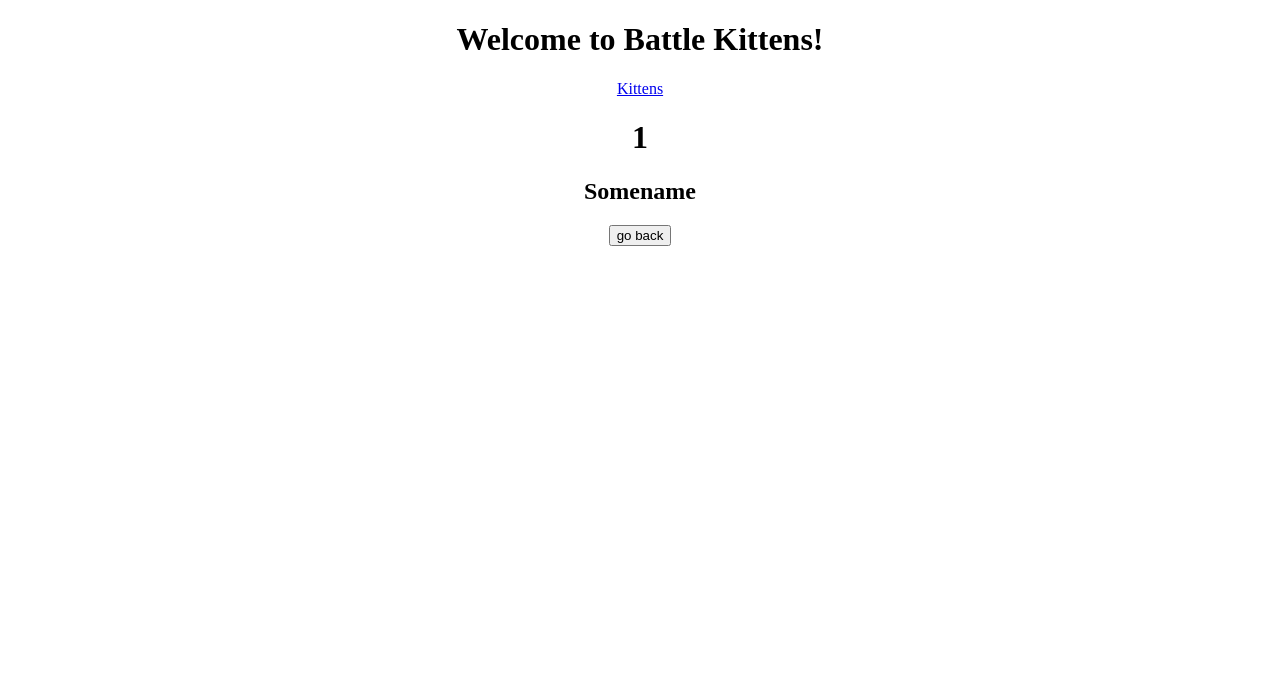
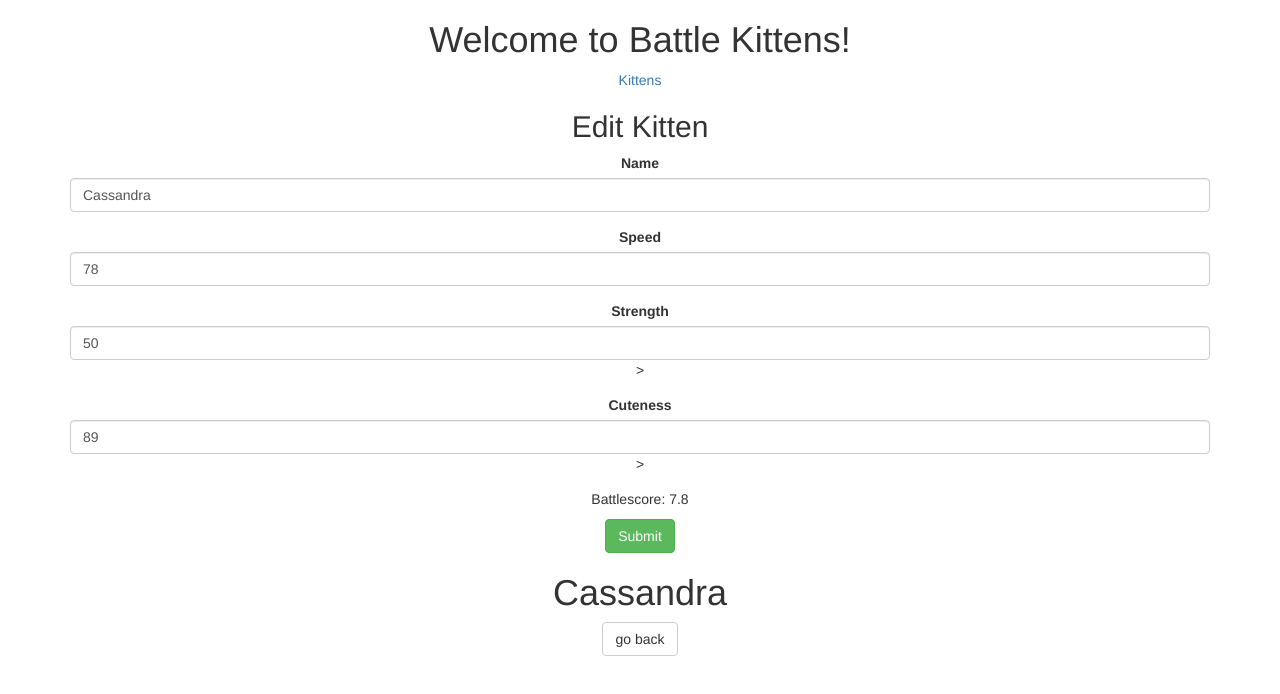
Before and after one commit to hschne/battle-kittens, an Angular app: page /detail/1 in a window 1280 px wide. Shown: the top 694 px of the page. Built offline with nearby package versions, Linux system fonts and the light colour scheme.

Commit message:
Add forms and validation

```diff
--- a/angular.json
+++ b/angular.json
@@ -23,7 +23,7 @@
               "src/assets"
             ],
             "styles": [
-              "src/styles.css"
+              "src/styles.scss"
             ],
             "scripts": []
           },
--- a/src/app/app.component.ts
+++ b/src/app/app.component.ts
@@ -1,6 +1,7 @@
 import {Component, OnInit} from '@angular/core';
 import {Kitten} from './kitten';
 import {KittenService} from './kitten.service';
+import {Observable} from 'rxjs';
 
 @Component({
   selector: 'app-root',
@@ -17,6 +18,6 @@ export class AppComponent implements OnInit {
   }
 
   ngOnInit() {
-    this.kittens = this.kittenService.list();
+    this.kittenService.list().subscribe(kittens => this.kittens = kittens);
   }
 }
--- a/src/app/detail/detail.component.html
+++ b/src/app/detail/detail.component.html
@@ -1,5 +1,41 @@
-<h1>{{kitten.id}}</h1>
-<h2>{{kitten.name}}</h2>
+<div class="container">
+  <h2>Edit Kitten</h2>
+  <form (ngSubmit)="onSubmit()" [formGroup]="kittenForm">
+    <div class="form-group">
+      <label for="name">Name</label>
+      <input type="text" class="form-control" formControlName="name" id="name" [(ngModel)]="kitten.name">
+      <div [hidden]="name.valid || name.pristine"
+           class="alert alert-danger">
+        Name is required
+      </div>
+    </div>
 
 
-<button (click)="goBack()">go back</button>
+    <div class="form-group">
+      <label for="speed">Speed</label>
+      <input type="number" class="form-control" formControlName="speed" id="speed" name="speed"
+             [(ngModel)]="kitten.speed">
+      <div [hidden]="kittenForm.get('speed').valid"
+           class="alert alert-danger">
+        Speed must be between 0 and 100
+      </div>
+    </div>
+
+    <div class="form-group">
+      <label for="strength">Strength</label>
+      <input type="number" class="form-control" formControlName="strength" id="strength"
+             name="strength" [(ngModel)]="kitten.strength">>
+    </div>
+
+    <div class="form-group">
+      <label for="cuteness">Cuteness</label>
+      <input type="number" class="form-control" formControlName="cuteness" id="cuteness" name="cuteness"
+             [(ngModel)]="kitten.cuteness">>
+    </div>
+    <p>Battlescore: {{kitten.battlescore}}</p>
+    <button type="submit" class="btn btn-success" [disabled]="!kittenForm.valid">Submit</button>
+
+  </form>
+</div>
+<h1>{{kitten.name}}</h1>
+<button class="btn btn-default" (click)="goBack()">go back</button>
--- /dev/null
+++ b/src/app/detail/detail.component.scss
@@ -0,0 +1,7 @@
+.ng-valid[required], .ng-valid.required  {
+  border-left: 5px solid #42A948; /* green */
+}
+
+.ng-invalid:not(form)  {
+  border-left: 5px solid #a94442; /* red */
+}
--- a/src/app/detail/detail.component.ts
+++ b/src/app/detail/detail.component.ts
@@ -3,23 +3,42 @@ import {ActivatedRoute} from '@angular/router';
 import {KittenService} from '../kitten.service';
 import {Kitten} from '../kitten';
 import {Location} from '@angular/common';
+import {FormBuilder, FormControl, FormGroup, Validators} from '@angular/forms';
 
 @Component({
   selector: 'app-detail',
   templateUrl: './detail.component.html',
-  styleUrls: ['./detail.component.css']
+  styleUrls: ['./detail.component.scss']
 })
 export class DetailComponent implements OnInit {
 
   kitten: Kitten;
 
+  kittenForm: FormGroup;
+
   constructor(private route: ActivatedRoute,
               private location: Location,
-              private kittenService: KittenService) {
+              private kittenService: KittenService,
+              private formBuilder: FormBuilder) {
   }
 
   ngOnInit() {
     this.getKitten();
+    this.kittenForm = this.formBuilder.group({
+      name: [this.kitten.name, Validators.required],
+      speed: [this.kitten.speed, [Validators.max(100), Validators.min(0)]],
+      strength: this.kitten.strength,
+      cuteness: this.kitten.cuteness
+    });
+  }
+
+  get name() {
+    return this.kittenForm.get('name');
+  }
+
+
+  onSubmit() {
+    this.kittenService.update(this.kitten);
   }
 
   getKitten(): void {
--- a/src/app/kitten.service.ts
+++ b/src/app/kitten.service.ts
@@ -14,7 +14,19 @@ export class KittenService {
     return of(KITTENS);
   }
 
+  public update(kitten: Kitten): void {
+    const item = KITTENS.find(function (obj) {
+      return obj.id === kitten.id;
+    });
+    const index = KITTENS.indexOf(item);
+    KITTENS[index] = kitten;
+  }
+
   public get(id: number): Observable<Kitten> {
-    return of({id: id, name: 'Somename', cuteness: 15, battlescore: 5.5, strength: 12, speed: 45});
+    return of(KITTENS.find(function (obj) {
+      return obj.id === id;
+    }));
   }
+
+
 }
--- a/src/app/kitten.ts
+++ b/src/app/kitten.ts
@@ -11,9 +11,9 @@ export class Kitten {
 
 export const KITTENS: Kitten[] = [
   {id: 1, name: 'Cassandra', speed: 78, strength: 50, cuteness: 89, battlescore: 7.8},
-  {id: 2, name: 'Anders', speed: 78, strength: 50, cuteness: 89, battlescore: 7.8},
-  {id: 3, name: 'Bull', speed: 78, strength: 50, cuteness: 89, battlescore: 7.8},
-  {id: 4, name: 'Alistair', speed: 78, strength: 50, cuteness: 89, battlescore: 7.8},
+  {id: 2, name: 'Anders', speed: 56, strength: 83, cuteness: 31, battlescore: 5.3},
+  {id: 3, name: 'Bull', speed: 12, strength: 100, cuteness: 30, battlescore: 3.1},
+  {id: 4, name: 'Alistair', speed: 64, strength: 29, cuteness: 91, battlescore: 7.2},
   {id: 5, name: 'Kaidan', speed: 78, strength: 50, cuteness: 89, battlescore: 7.8},
   {id: 6, name: 'Flemeth', speed: 78, strength: 50, cuteness: 89, battlescore: 7.8},
   {id: 7, name: 'Miranda', speed: 78, strength: 50, cuteness: 89, battlescore: 7.8},
--- a/src/styles.css
+++ b/src/styles.scss
@@ -1 +1,2 @@
 /* You can add global styles to this file, and also import other style files */
+@import url('https://unpkg.com/bootstrap@3.3.7/dist/css/bootstrap.min.css');
```
Also changed, not shown: src/app/app.module.ts (+5 -2 lines), src/app/detail/detail.component.css (deleted).
